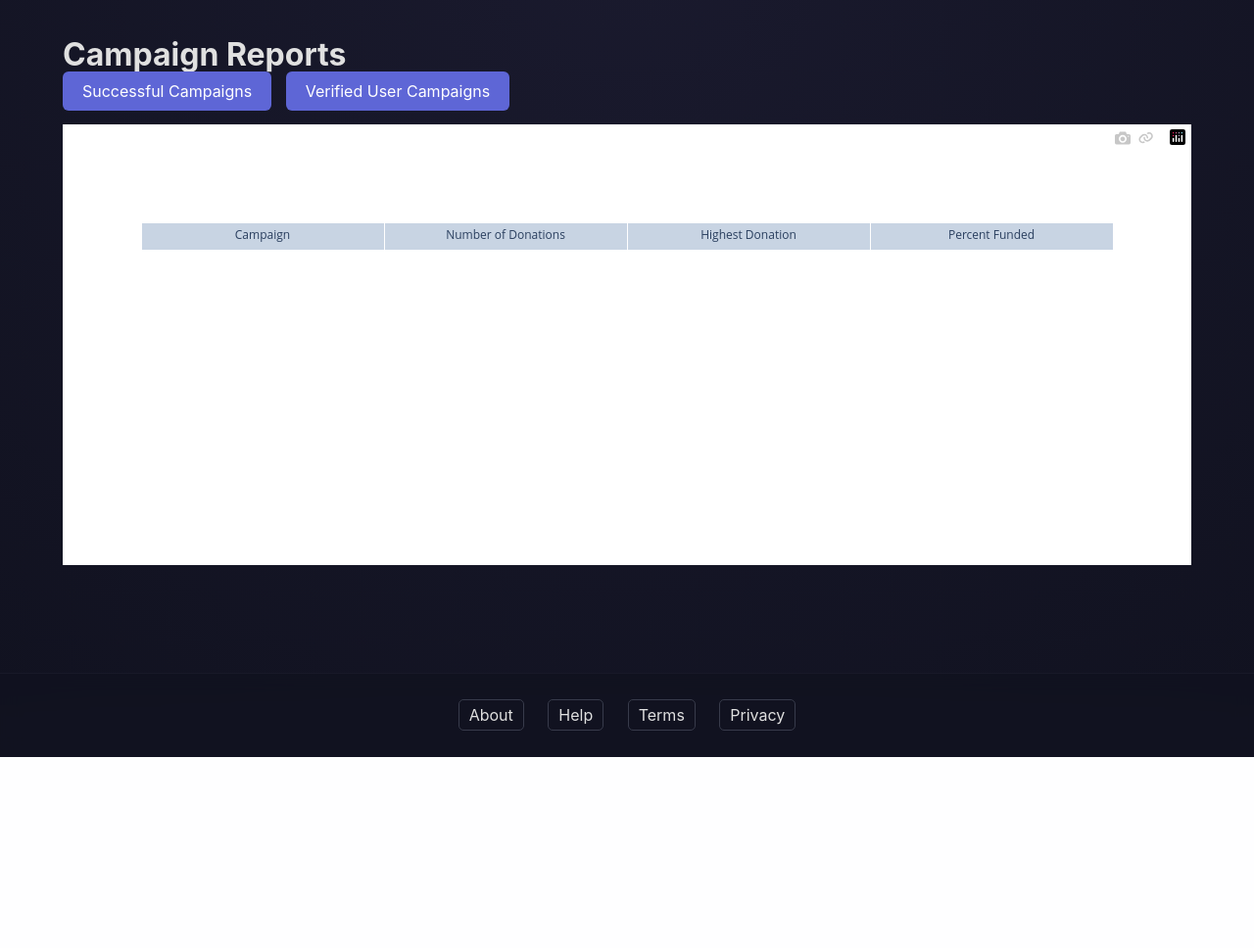
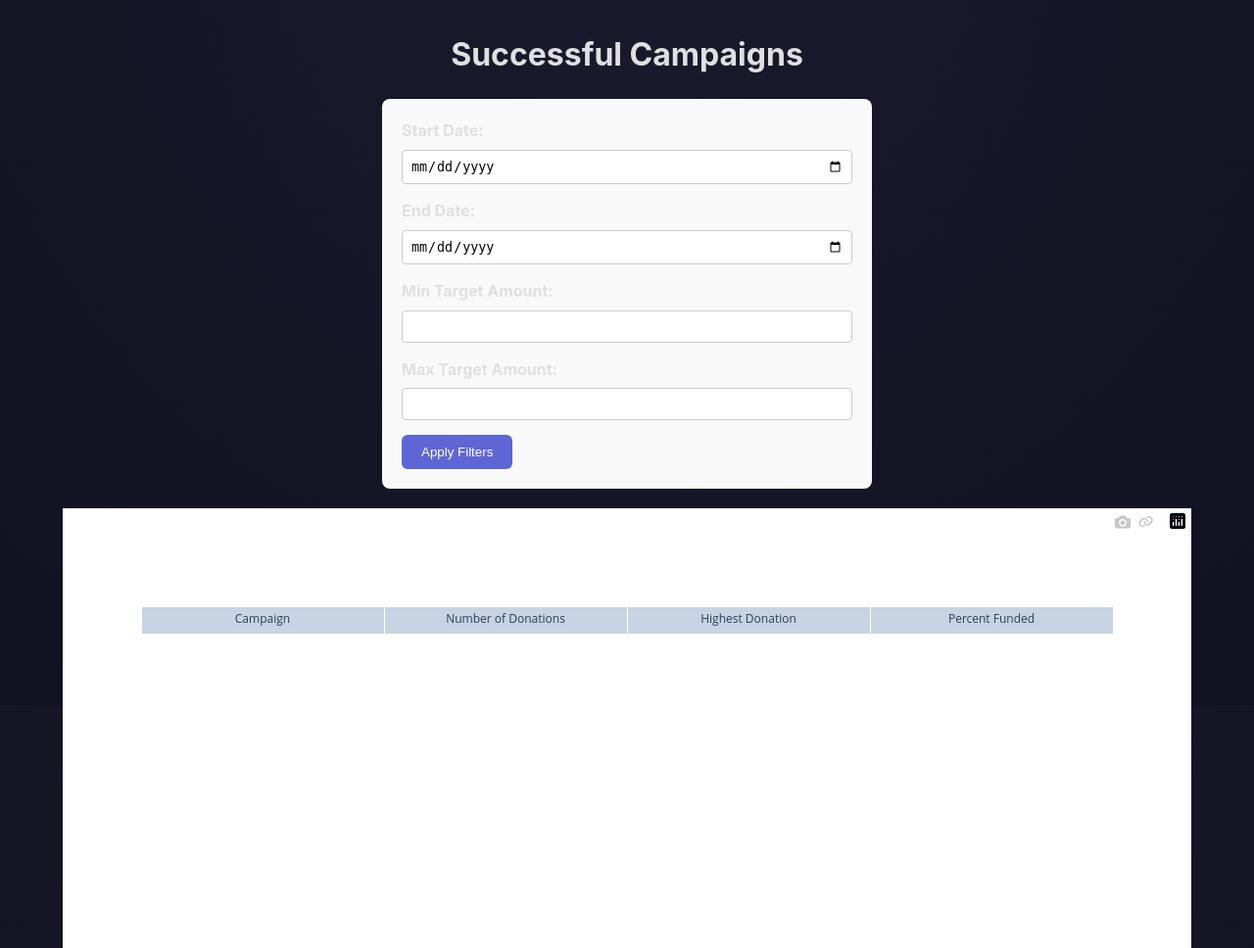
Before and after one commit to maffza/Dawaj-kase-project, a Django app: page /donation-stats/ in a window 1280 px wide. Shown: the part 80-1048 px from the top of the page at 98% size. Before the commit the page ends 853 px from the top, so only its background shows below. Run offline with Django 5.2, Linux system fonts and the light colour scheme; data that the repository does not hold is empty; parts of the project's set-up code (start-up, migrations or seed data) failed here and were passed over.

Commit message:
Reports filtering

```diff
--- a/DawajKase/main/templates/DawajKase/chart.html
+++ /dev/null
@@ -1,55 +0,0 @@
-{% load static %}
-<!DOCTYPE html>
-<html>
-<head>
-    <title>Campaign Reports</title>
-    <link rel="stylesheet" href="{% static 'styles/styles.css' %}">
-    <link rel="icon" href="{% static 'media/logo.png' %}" type="image/png">
-    <style>
-        .nav-buttons {
-            margin-bottom: 20px;
-        }
-        .nav-buttons a {
-            padding: 10px 20px;
-            color: white;
-            background-color: #5E66D6;
-            text-decoration: none;
-            border-radius: 6px;
-            margin-right: 10px;
-        }
-        .nav-buttons a:hover {
-            background-color: #616ae7;
-            transform: translateY(-1px);
-        }
-
-    </style>
-</head>
-<body>
-    <div class="wrapper">
-    {% include 'DawajKase/header.html' %}
-        <main>
-            <div class="container">
-
-                <h1>Campaign Reports</h1>
-
-                <div class="nav-buttons">
-                    <a href="{% url 'successful-campaigns' %}">Successful Campaigns</a>
-                    <a href="{% url 'verified-campaigns' %}">Verified User Campaigns</a>
-                </div>
-
-                {% if chart_div %}
-                    {{ chart_div|safe }}
-                {% elif message %}
-                    <p>{{ message }}</p>
-                {% else %}
-                    <p>No data available.</p>
-                {% endif %}
-                <div class="chart-summary" style="margin-top: 20px; font-weight: bold;">
-                    {{ aggregation_text }}
-                </div>
-            </div>
-        </main>
-    </div>
-     {% include 'DawajKase/footer.html' %}
-</body>
-</html>
--- /dev/null
+++ b/DawajKase/main/templates/DawajKase/successful-chart.html
@@ -0,0 +1,86 @@
+{% load static %}
+<!DOCTYPE html>
+<html>
+<head>
+    <title>Successful Campaigns Report</title>
+    <link rel="stylesheet" href="{% static 'styles/styles.css' %}">
+    <link rel="icon" href="{% static 'media/logo.png' %}" type="image/png">
+    <style>
+        form.filter-form {
+            margin: 20px auto;
+            max-width: 500px;
+            padding: 20px;
+            background-color: #f9f9f9;
+            border-radius: 8px;
+        }
+        form.filter-form label {
+            display: block;
+            margin-bottom: 6px;
+            font-weight: bold;
+        }
+        form.filter-form input {
+            width: 100%;
+            padding: 8px;
+            margin-bottom: 15px;
+            border: 1px solid #ccc;
+            border-radius: 4px;
+        }
+        form.filter-form button {
+            padding: 10px 20px;
+            background-color: #5E66D6;
+            color: white;
+            border: none;
+            border-radius: 6px;
+            cursor: pointer;
+        }
+        form.filter-form button:hover {
+            background-color: #616ae7;
+        }
+    </style>
+</head>
+<body>
+    <div class="wrapper">
+        {% include 'DawajKase/header.html' %}
+        <main>
+            <div class="container">
+
+                <h1 style="text-align: center;">Successful Campaigns</h1>
+
+                <!-- ✅ Filter Form -->
+                <form method="get" action="{% url 'successful-campaigns' %}" class="filter-form">
+                    <label for="start_date">Start Date:</label>
+                    <input type="date" name="start_date" id="start_date" value="{{ request.GET.start_date }}">
+
+                    <label for="end_date">End Date:</label>
+                    <input type="date" name="end_date" id="end_date" value="{{ request.GET.end_date }}">
+
+                    <label for="min_target">Min Target Amount:</label>
+                    <input type="number" name="min_target" id="min_target" step="0.01" value="{{ request.GET.min_target }}">
+
+                    <label for="max_target">Max Target Amount:</label>
+                    <input type="number" name="max_target" id="max_target" step="0.01" value="{{ request.GET.max_target }}">
+
+                    <button type="submit">Apply Filters</button>
+                </form>
+
+                <!-- ✅ Chart + Aggregation -->
+                {% if chart_div %}
+                    {{ chart_div|safe }}
+                {% elif message %}
+                    <p>{{ message }}</p>
+                {% else %}
+                    <p>No data available.</p>
+                {% endif %}
+
+                {% if aggregation_text %}
+                    <div class="chart-summary" style="margin-top: 20px; font-weight: bold;">
+                        {{ aggregation_text }}
+                    </div>
+                {% endif %}
+
+            </div>
+        </main>
+        {% include 'DawajKase/footer.html' %}
+    </div>
+</body>
+</html>
--- a/DawajKase/main/views.py
+++ b/DawajKase/main/views.py
@@ -11,6 +11,7 @@ import json
 import plotly.graph_objs as go
 import plotly.offline as opy
 from datetime import date
+from datetime import datetime
 
 # Create your views here.
 def index(request):
@@ -169,13 +170,14 @@ def project(request, slug):
     })
 
 def confirmation_tab(request):
+    categories = get_all_categories()
     userData = request.session.get('userData', None)
     if not userData or userData['role'] != 'Admin':
         return redirect('index')
     campaigns = ManagerFactory.get_campaign_manager().get_campaigns_to_be_approved()
     query = request.session.get('query', None)
     users = ManagerFactory.get_user_manager().get_all_users()
-    return render(request, 'DawajKase/confirmationtab.html', {'userData': userData, 'campaigns': campaigns, 'query': query, 'users': users})
+    return render(request, 'DawajKase/confirmationtab.html', {'userData': userData, 'campaigns': campaigns, 'query': query, 'users': users, 'categories': categories})
 
 def approve_campaign(request):
     if request.method == 'POST':
@@ -513,10 +515,10 @@ def donation_stats_table(request):
     ])
 
     chart_div = opy.plot(table, auto_open=False, output_type='div')
-    return render(request, 'DawajKase/chart.html', {'chart_div': chart_div})
+    return render(request, 'DawajKase/successful-chart.html', {'chart_div': chart_div})
 
 
-def fetch_successful_campaigns(start_date, end_date):
+def fetch_successful_campaigns(start_date, end_date, min_target, max_target):
     django_cursor = connection.cursor()
     raw_conn = django_cursor.connection
     raw_cursor = raw_conn.cursor()
@@ -524,25 +526,25 @@ def fetch_successful_campaigns(start_date, end_date):
 
     raw_cursor.execute("""
         BEGIN
-            :1 := CROWDFUNDING_PKG.get_successful_campaigns(:2, :3);
+            :1 := CROWDFUNDING_PKG.get_successful_campaigns(:2, :3, :4, :5);
         END;
-    """, [output_cursor, start_date, end_date])
+    """, [output_cursor, start_date, end_date, min_target, max_target])
 
     results = output_cursor.fetchall()
     columns = [col[0].lower() for col in output_cursor.description]
-
     return results, columns
 
 
 def successful_campaigns_chart(request):
     userData = request.session.get('userData', None)
     rows, columns = fetch_successful_campaigns(
-        date(2020, 1, 1),
-        date(2030, 1, 1)
-    )
+        request.GET.get("start_date"),
+        request.GET.get("end_date"),
+        request.GET.get("min_target"),
+        request.GET.get("max_target"))
 
     if not rows:
-        return render(request, 'DawajKase/chart.html', {
+        return render(request, 'DawajKase/successful-chart.html', {
             'userData': userData,
             'message': 'No successful campaigns found in the given time range.'
         })
@@ -579,74 +581,116 @@ def successful_campaigns_chart(request):
         f"Najwyższa wpłata: {highest_donation} $"
     )
 
-    return render(request, 'DawajKase/chart.html', {
+    return render(request, 'DawajKase/successful-chart.html', {
         'userData': userData,
         'chart_div': chart_div,
         'aggregation_text': aggregation_text
     })
 
-
-def fetch_verified_user_campaigns():
+def fetch_verified_user_campaigns(category_name, start_date, end_date, min_target, max_target):
     django_cursor = connection.cursor()
     raw_conn = django_cursor.connection
     raw_cursor = raw_conn.cursor()
     output_cursor = raw_conn.cursor()
 
+    if isinstance(start_date, str):
+        start_date = datetime.strptime(start_date, "%Y-%m-%d").date()
+    if isinstance(end_date, str):
+        end_date = datetime.strptime(end_date, "%Y-%m-%d").date()
+
+    if min_target:
+        min_target = float(min_target)
+    if max_target:
+        max_target = float(max_target)
+
     raw_cursor.execute("""
         BEGIN
-            :1 := CROWDFUNDING_PKG.get_verified_user_campaigns;
+            :1 := CROWDFUNDING_PKG.get_verified_user_campaigns(:2, :3, :4, :5, :6);
         END;
-    """, [output_cursor])
+    """, [
+        output_cursor,
+        category_name,
+        start_date,
+        end_date,
+        min_target,
+        max_target
+    ])
 
     results = output_cursor.fetchall()
     columns = [col[0].lower() for col in output_cursor.description]
 
     return results, columns
 
+def get_all_categories():
+    with connection.cursor() as cursor:
+        cursor.execute("SELECT DISTINCT name FROM categories")
+        rows = cursor.fetchall()
+        return [row[0] for row in rows]
+
+
 def verified_user_campaigns_view(request):
     userData = request.session.get('userData', None)
-    rows, columns = fetch_verified_user_campaigns()
 
-    print("COLUMNS:", columns)
-    print("ROWS:", rows)
+    categories = get_all_categories()
+
+    category = request.GET.get("category") or None
+    start_date_raw = request.GET.get("start_date")
+    end_date_raw = request.GET.get("end_date")
+    min_target_raw = request.GET.get("min_target")
+    max_target_raw = request.GET.get("max_target")
+
+    try:
+        start_date = datetime.strptime(start_date_raw, "%Y-%m-%d").date() if start_date_raw else None
+    except ValueError:
+        start_date = None
+
+    try:
+        end_date = datetime.strptime(end_date_raw, "%Y-%m-%d").date() if end_date_raw else None
+    except ValueError:
+        end_date = None
+
+    min_target = float(min_target_raw) if min_target_raw else None
+    max_target = float(max_target_raw) if max_target_raw else None
+
+    rows, columns = fetch_verified_user_campaigns(
+        category, start_date, end_date, min_target, max_target
+    )
 
     if not rows:
-        return render(request, 'DawajKase/chart.html', {
+        return render(request, 'DawajKase/verified-chart.html', {
             'userData': userData,
             'message': 'No campaigns found for verified users.'
         })
 
     data_by_column = list(zip(*rows))
-
     fig = go.Figure(data=[
         go.Table(
             header=dict(values=[col.replace('_', ' ').title() for col in columns]),
             cells=dict(values=data_by_column)
         )
     ])
-
     chart_div = opy.plot(fig, auto_open=False, output_type='div')
 
     campaign_count = len(rows)
+    col_index = {col: idx for idx, col in enumerate(columns)}
+    avg_donations = [row[col_index['average_donation']] for row in rows if row[col_index['average_donation']] is not None]
+    total_collected = [row[col_index['total_collected']] for row in rows if row[col_index['total_collected']] is not None]
+    highest_donations = [row[col_index['highest_donation']] for row in rows if row[col_index['highest_donation']] is not None]
 
-    column_indices = {col: idx for idx, col in enumerate(columns)}
-    donation_values = [row[column_indices['average_donation']] for row in rows if row[column_indices['average_donation']] is not None]
-    total_collected_values = [row[column_indices['total_collected']] for row in rows if row[column_indices['total_collected']] is not None]
-
-
-    avg_donation = round(sum(donation_values) / len(donation_values), 2) if donation_values else 0
-    total_collected = round(sum(total_collected_values), 2) if total_collected_values else 0
-    highest_donation = max(row[column_indices['highest_donation']] for row in rows if row[column_indices['highest_donation']] is not None)
+    avg_donation = round(sum(avg_donations) / len(avg_donations), 2) if avg_donations else 0
+    total_sum = round(sum(total_collected), 2) if total_collected else 0
+    max_donation = max(highest_donations) if highest_donations else 0
 
     aggregation_text = (
         f"Liczba wyświetlonych kampanii: {campaign_count} | "
-        f"Suma wpłat: {total_collected} $ | "
+        f"Suma wpłat: {total_sum} $ | "
         f"Średnia kwota wpłaty: {avg_donation} $ | "
-        f"Najwyższa wpłata: {highest_donation} $"
+        f"Najwyższa wpłata: {max_donation} $"
     )
 
-    return render(request, 'DawajKase/chart.html', {
-        'userData': userData,
-        'chart_div': chart_div,
-        'aggregation_text': aggregation_text
-    })
+    return render(request, 'DawajKase/verified-chart.html', {
+    'userData': userData,
+    'chart_div': chart_div,
+    'aggregation_text': aggregation_text,
+    'categories': categories
+})
```
Also changed, not shown: DawajKase/main/templates/DawajKase/confirmationtab.html (+56 -4 lines), DawajKase/main/templates/DawajKase/verified-chart.html (added, +95 -0 lines).
